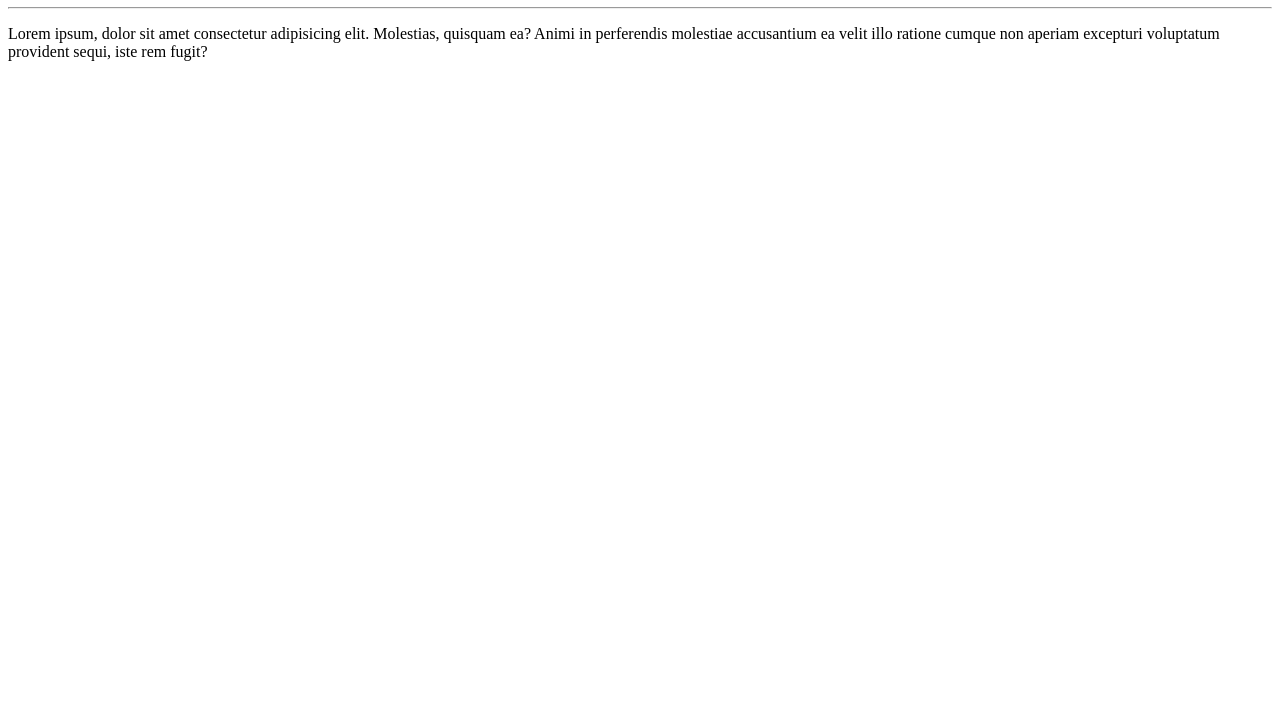
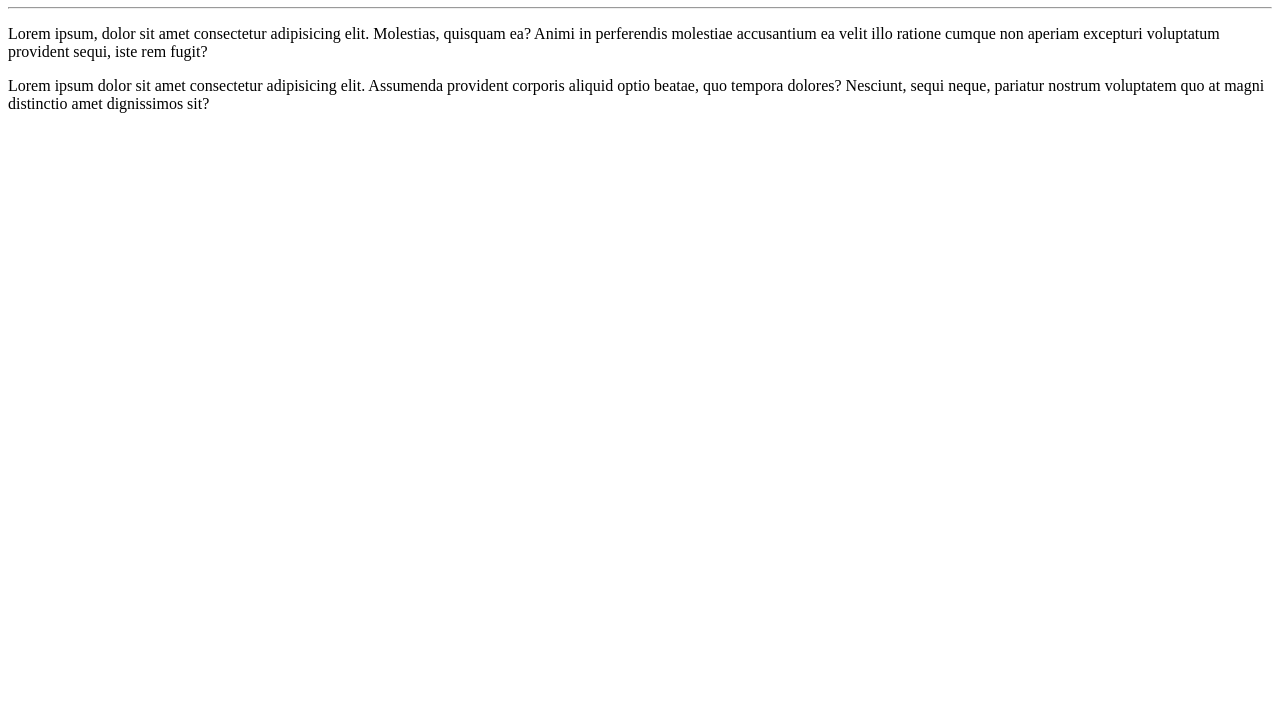
Before and after one commit to Passos1984/olamundo, a plain HTML site: page site-exemplo/index.html in a window 1280 px wide. Shown: the part 73-800 px from the top of the page. Drawn offline with Linux system fonts and the light colour scheme.

Commit message:
adicionei outro parágrafo

```diff
--- a/site-exemplo/index.html
+++ b/site-exemplo/index.html
@@ -9,5 +9,6 @@
    <h1>Olá, Mundo!</h1>
    <hr>
    <p>Lorem ipsum, dolor sit amet consectetur adipisicing elit. Molestias, quisquam ea? Animi in perferendis molestiae accusantium ea velit illo ratione cumque non aperiam excepturi voluptatum provident sequi, iste rem fugit?</p>
+   <p>Lorem ipsum dolor sit amet consectetur adipisicing elit. Assumenda provident corporis aliquid optio beatae, quo tempora dolores? Nesciunt, sequi neque, pariatur nostrum voluptatem quo at magni distinctio amet dignissimos sit?</p>
 </body>
 </html>
```
